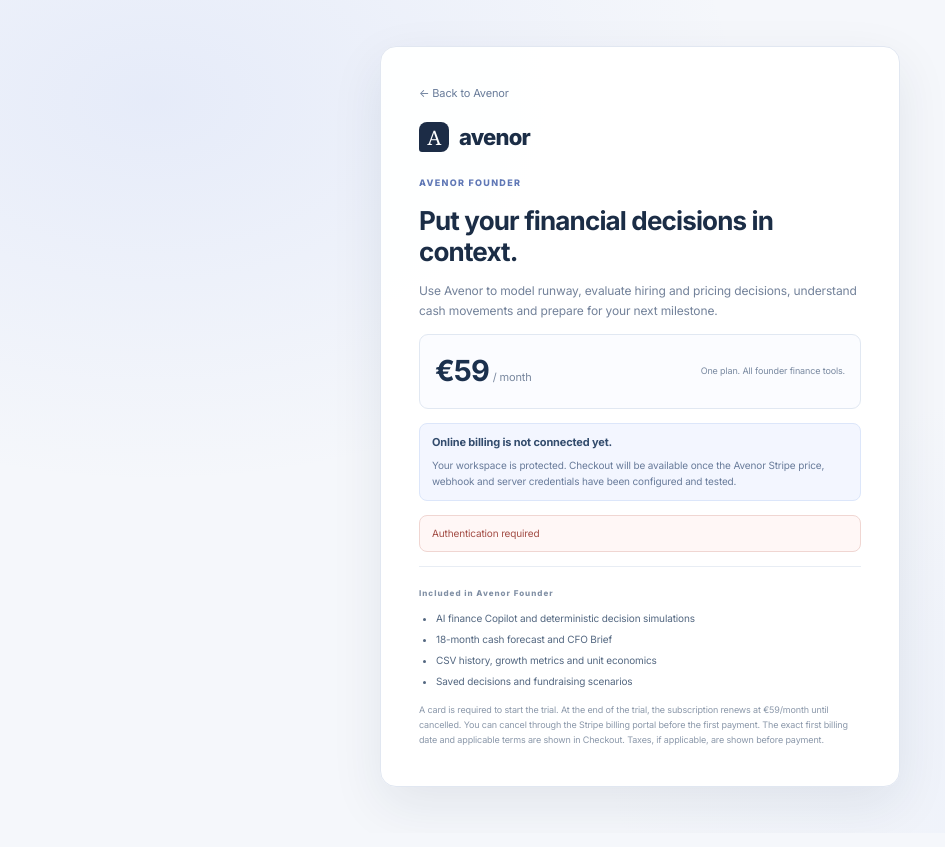
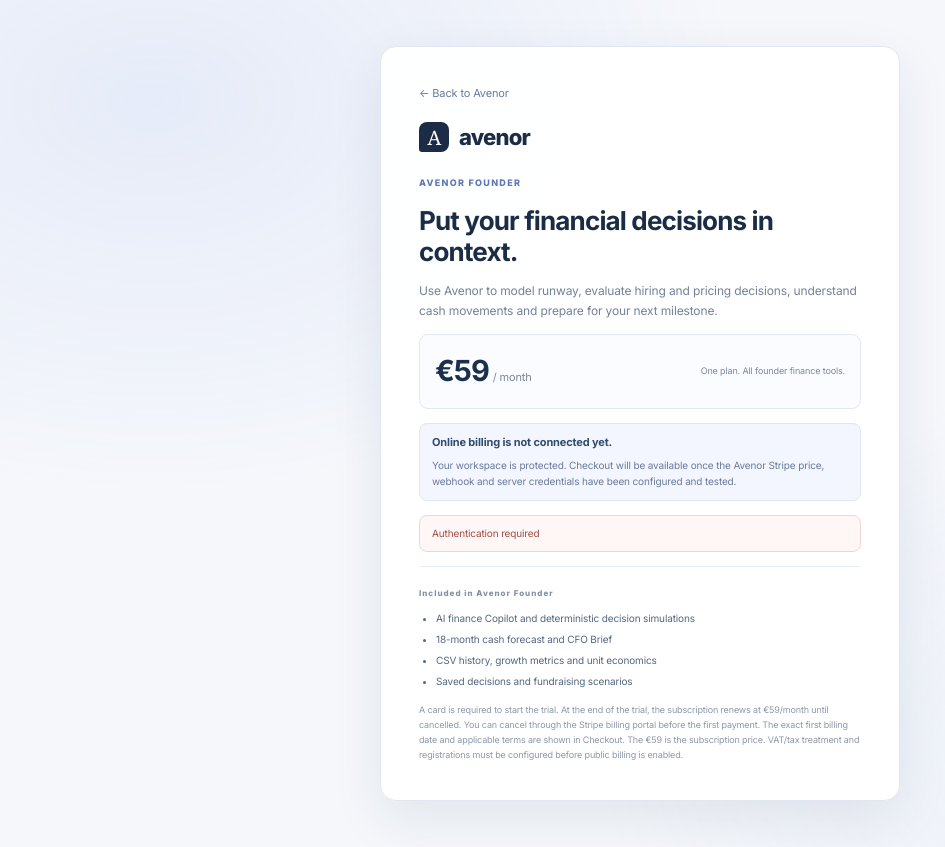
Before and after one commit to hugothomas593-dotcom/FinanceOS, a Next.js app: page /subscribe in a window 1280 px wide. Shown: the whole page, without its empty margins (0-945 px from the left). Built offline with nearby package versions, Linux system fonts and the light colour scheme; no server answers.

Commit message:
Clarify VAT treatment before billing launch

```diff
--- a/src/app/subscribe/page.tsx
+++ b/src/app/subscribe/page.tsx
@@ -234,7 +234,7 @@ export default function SubscribePage() {
         </div>
 
         <p className="subscribe-legal">
-          A card is required to start the trial. At the end of the trial, the subscription renews at €59/month until cancelled. You can cancel through the Stripe billing portal before the first payment. The exact first billing date and applicable terms are shown in Checkout. Taxes, if applicable, are shown before payment.
+          A card is required to start the trial. At the end of the trial, the subscription renews at €59/month until cancelled. You can cancel through the Stripe billing portal before the first payment. The exact first billing date and applicable terms are shown in Checkout. The €59 is the subscription price. VAT/tax treatment and registrations must be configured before public billing is enabled.
         </p>
       </section>
     </main>
```
